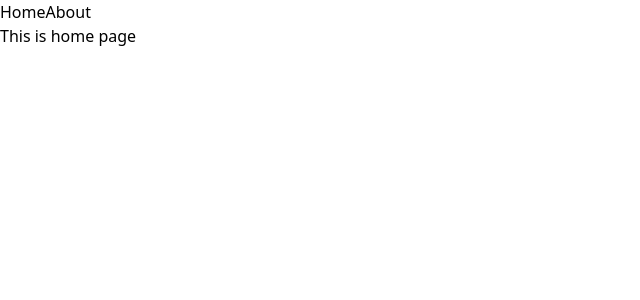
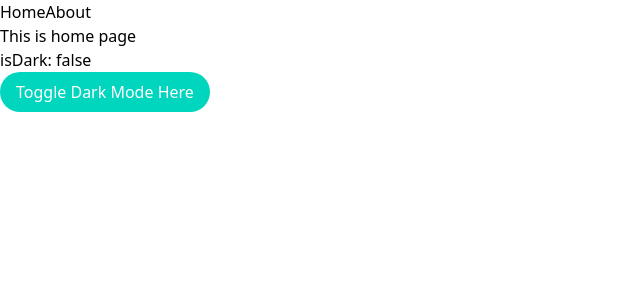
Before and after one commit to shanhaven/shanty, a Vue app: page / in a window 1280 px wide. Shown: the top 300 px of the page, without its empty margins (0-640 px from the left). Built offline with nearby package versions, Linux system fonts and the light colour scheme.

Commit message:
<add> vueuse library for dark mode toggling

```diff
--- a/package.json
+++ b/package.json
@@ -18,6 +18,7 @@
   },
   "dependencies": {
     "@tailwindcss/vite": "^4.0.6",
+    "@vueuse/core": "^12.5.0",
     "pinia": "^2.3.1",
     "tailwindcss": "^4.0.6",
     "vue": "^3.5.13",
--- a/src/App.vue
+++ b/src/App.vue
@@ -14,5 +14,4 @@ import { RouterLink, RouterView } from 'vue-router'
 </template>
 
 <style scoped>
-
 </style>
--- a/src/assets/main.css
+++ b/src/assets/main.css
@@ -1 +1,2 @@
 @import "tailwindcss";
+@custom-variant dark (&:where(.dark, .dark *));
--- a/src/views/HomeView.vue
+++ b/src/views/HomeView.vue
@@ -1,8 +1,17 @@
 <script setup lang="ts">
+import {useDark, useToggle} from '@vueuse/core'
+
+const isDark = useDark()
+const toggleDark = useToggle(isDark)
 </script>
 
 <template>
-  <main>
+  <main class="bg-white dark:bg-gray-800">
     <h1>This is home page</h1>
+
+    <p>isDark: {{isDark}}</p>
+    <button class="px-4 py-2 text-white bg-teal-400 rounded-full" @click="toggleDark()" type="button">
+      Toggle Dark Mode Here
+    </button>
   </main>
 </template>
```
Also changed, not shown: 1 other file (tests, documents, lock files or other folders).
